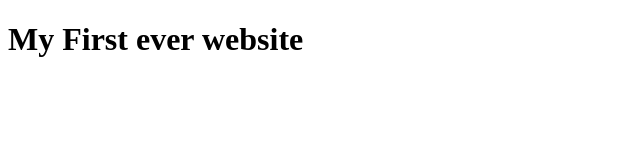
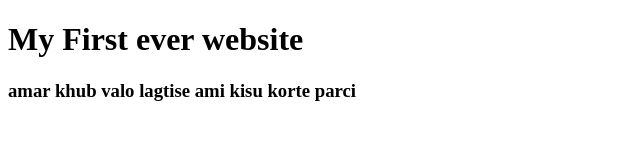
Before and after one commit to MdAsraful/SAT, a plain HTML site: page index.html in a window 1280 px wide. Shown: the whole page, without its empty margins (0-640 px from the left). Drawn offline with Linux system fonts and the light colour scheme.

Commit message:
add one line

```diff
--- a/index.html
+++ b/index.html
@@ -8,5 +8,6 @@
 </head>
 <body>
     <h1>My First ever website </h1>
+    <h3>amar khub valo lagtise ami kisu korte parci </h3>
 </body>
 </html>
```
Also changed, not shown: Untitled.jpg (added).
